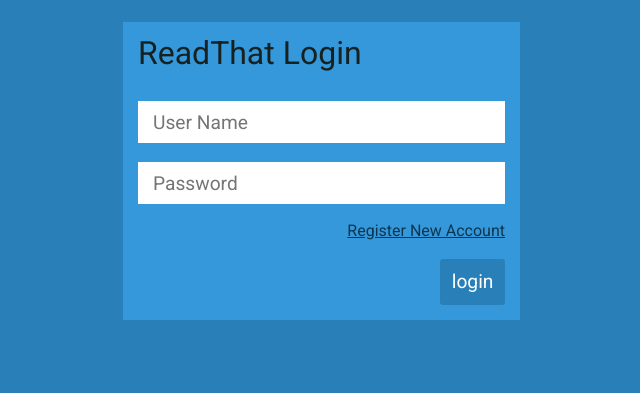
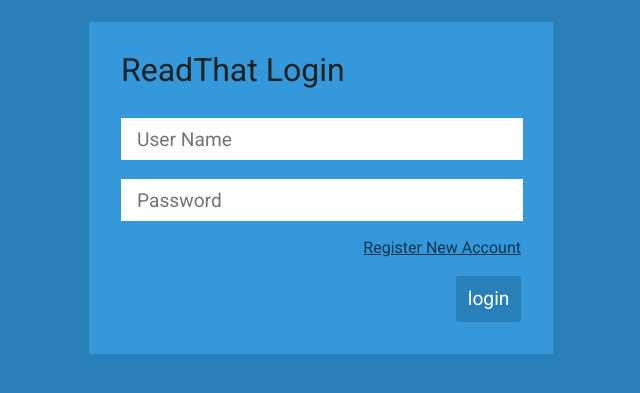
Before and after one commit to StungEye-RRC/ReadThat, a PHP site: page /login.php in a window 1280 px wide. Shown: the top 393 px of the page, without its empty margins (319-959 px from the left). Run offline with PHP 8.4, Linux system fonts and the light colour scheme; some libraries are stand-ins or nearby versions.

Commit message:
A few minor style tweaks for login and reg forms.

```diff
--- a/css/main.css
+++ b/css/main.css
@@ -16,12 +16,12 @@ a:hover {
   color: #1D638E;
 }
 
-form {
+form.login {
+    background-color: #3498db;
+    border: 2px solid #2980b9;
+    width: 400px;
     margin: 20px auto 0px auto;
-}
-
-form.login, form.registration {
-    width: 400px;
+    padding: 2em;
 }
 
 form.login input[type=text],
@@ -34,18 +34,12 @@ form.login input[type=submit] {
 
 form input[type=text],
 form input[type=password] {
-  width: 350px;
+  width: 96%;
   height: 40px;
-  padding-left: 15px;
+  padding-left: 4%;
   background: #fff;
   border: none;
   outline: none;
-}
-
-form.login fieldset {
-    background-color: #3498db;
-    border: 2px solid #2980b9;
-    padding: 15px;
 }
 
 form.login input[type=submit] {
```
